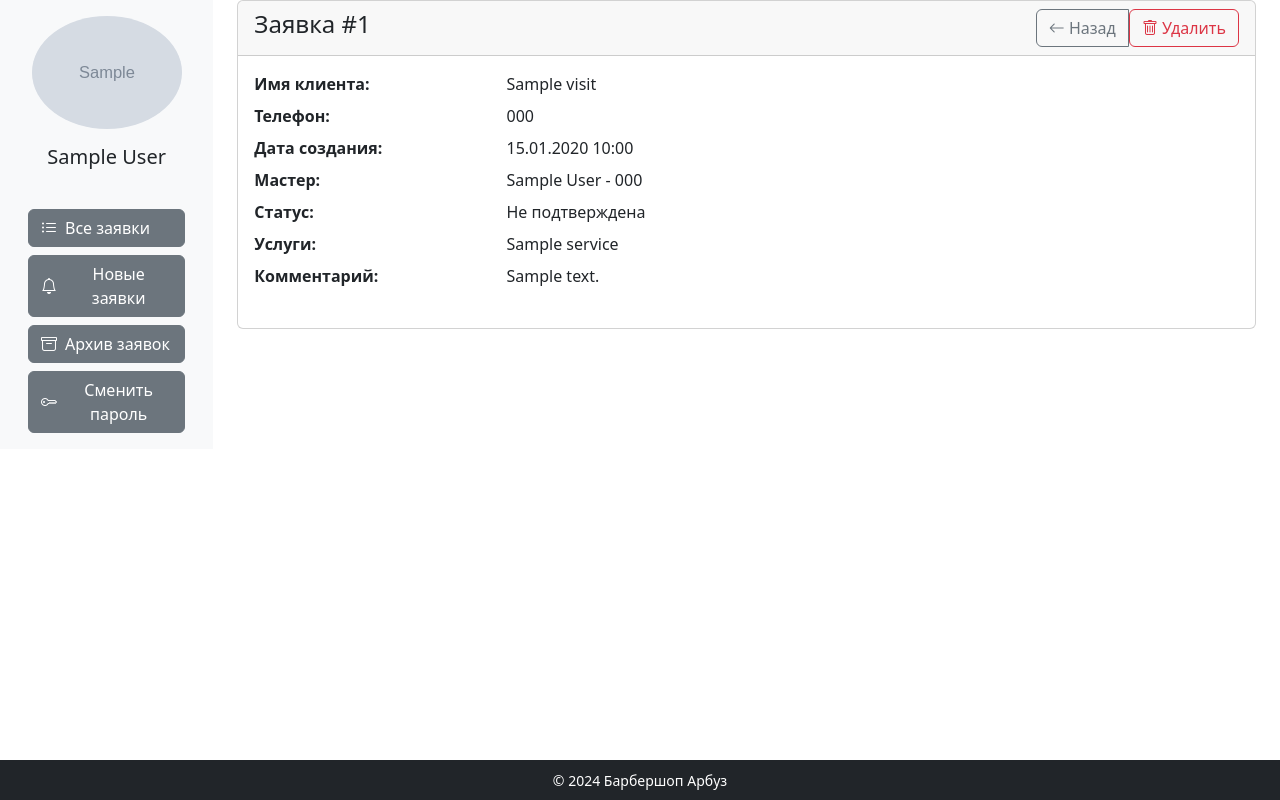
After one commit to Bloedrenn/my_project_2-online, a Django app: page /cabinet/visit/1/ in a window 1280 px wide. The commit adds this page. Run offline with Django 5.2, Linux system fonts and the light colour scheme; a user stored in the database is signed in; tables that the repository leaves empty hold one stand-in row (values such as "Sample post"); grey boxes marked "Sample" are stand-in pictures.

Commit message:
шаблоны личного кабинета и меню; шаблон спискового отображения заявок в личном кабинете; вьюшки входа и выхода и шаблон формы входа; универсальная ListView для разных кнопок списка заявок; изменение пароля в ЛК; детальное отображение и удаление записей в ЛК;

```diff
--- a/barbershop/settings.py
+++ b/barbershop/settings.py
@@ -139,3 +139,6 @@ YOUR_PERSONAL_CHAT_ID = os.getenv("YOUR_PERSONAL_CHAT_ID")
 
 # Новая модель пользователя
 AUTH_USER_MODEL = 'users.CustomUser'
+
+
+LOGIN_URL = 'cabinet:login'
--- a/barbershop/urls.py
+++ b/barbershop/urls.py
@@ -26,7 +26,7 @@ from core.views import (
 
 urlpatterns = [
     path('admin/', admin.site.urls),
-    path('users/', include('users.urls', namespace='users')), # namespace - указываем его из urls.py
+    path('cabinet/', include('users.urls')),
     path("", MainView.as_view(), name="main"),
     path("thanks/", ThanksTemplateView.as_view(), name="thanks"),
     path(
--- /dev/null
+++ b/users/templates/base_cabinet.html
@@ -0,0 +1,34 @@
+{% extends 'base.html' %}
+{% block title %}Личный кабинет | {{ block.super }}{% endblock %}
+{% block content %}
+<div class="container-fluid">
+    <div class="row">
+        <!-- Боковая панель с аватаром -->
+        <div class="col-md-3 col-lg-2 d-md-block bg-light sidebar">
+            <div class="text-center p-3">
+                {% if user.avatar %}
+                    <img src="{{ user.avatar.url }}" alt="Avatar" class="rounded-circle img-fluid mb-3" style="max-width: 150px;">
+                {% endif %}
+                <h5>{{ user.get_full_name|default:user.username }}</h5>
+            </div>
+            {% include 'cabinet_menu.html' %}
+        </div>
+
+        <!-- Основной контент -->
+        <div class="col-md-9 col-lg-10 ms-sm-auto px-md-4">
+            {% block cabinet_content %}{% endblock %}
+        </div>
+    </div>
+</div>
+{% endblock %}
+{% block footer %}
+<footer class="bg-dark text-white py-2">
+    <div class="container">
+        <div class="row">
+            <div class="col-12 text-center">
+                <small>&copy; {% now "Y" %} Барбершоп Арбуз</small>
+            </div>
+        </div>
+    </div>
+</footer>
+{% endblock %}
--- /dev/null
+++ b/users/templates/cabinet_menu.html
@@ -0,0 +1,8 @@
+<div class="d-grid gap-2 p-3">
+    {% for item in cabinet_menu %}
+    <a href="{{ item.url }}" class="btn {% if item.active %}btn-dark{% else %}btn-secondary{% endif %} d-flex align-items-center">
+        <i class="bi {{ item.icon }} me-2"></i>
+        {{ item.title }}
+    </a>
+    {% endfor %}
+</div>
--- /dev/null
+++ b/users/templates/visit_detail.html
@@ -0,0 +1,44 @@
+{% extends 'base_cabinet.html' %}
+{% block title %}Просмотр заявки | {{ block.super }}{% endblock %}
+{% block cabinet_content %}
+<div class="card">
+    <div class="card-header d-flex justify-content-between align-items-center">
+        <h4>Заявка #{{ visit.id }}</h4>
+        <div class="btn-group">
+            <a href="{% url 'cabinet:all_visits' %}" class="btn btn-outline-secondary">
+                <i class="bi bi-arrow-left"></i> Назад
+            </a>
+            <form method="post" action="{% url 'cabinet:visit_delete' visit.pk %}" class="d-inline" onsubmit="return confirm('Вы уверены?');">
+                {% csrf_token %}
+                <button type="submit" class="btn btn-outline-danger">
+                    <i class="bi bi-trash"></i> Удалить
+                </button>
+            </form>
+        </div>
+    </div>
+    <div class="card-body">
+        <dl class="row">
+            <dt class="col-sm-3">Имя клиента:</dt>
+            <dd class="col-sm-9">{{ visit.name }}</dd>
+            <dt class="col-sm-3">Телефон:</dt>
+            <dd class="col-sm-9">{{ visit.phone }}</dd>
+            <dt class="col-sm-3">Дата создания:</dt>
+            <dd class="col-sm-9">{{ visit.created_at|date:"d.m.Y H:i" }}</dd>
+            <dt class="col-sm-3">Мастер:</dt>
+            <dd class="col-sm-9">{{ visit.master }}</dd>
+            <dt class="col-sm-3">Статус:</dt>
+            <dd class="col-sm-9">{{ visit.get_status_display }}</dd>
+            <dt class="col-sm-3">Услуги:</dt>
+            <dd class="col-sm-9">
+                {% for service in visit.services.all %}
+                    {{ service.name }}{% if not forloop.last %}, {% endif %}
+                {% endfor %}
+            </dd>
+            {% if visit.comment %}
+            <dt class="col-sm-3">Комментарий:</dt>
+            <dd class="col-sm-9">{{ visit.comment }}</dd>
+            {% endif %}
+        </dl>
+    </div>
+</div>
+{% endblock %}
--- a/users/urls.py
+++ b/users/urls.py
@@ -1,13 +1,18 @@
 from django.urls import path
-from .views import LoginView, LogoutView, ProfileView
+from . import views
 
-app_name = 'users' # Имя для пространства имён
+app_name = 'cabinet' # Имя для пространства имён
 """
-Теперь к урлам этого приложения мы будем обращаться как users:login
+Теперь к урлам этого приложения мы будем обращаться как cabinet:название_маршрута
 """
 
 urlpatterns = [
-    path('login/', LoginView.as_view(), name='login'),
-    path('logout/', LogoutView.as_view(), name='logout'),
-    path('profile/', ProfileView.as_view(), name='profile'),
+    path('login/', views.LoginView.as_view(), name='login'),
+    path('logout/', views.LogoutView.as_view(), name='logout'),
+    path('all-visits/', views.ProfileVisitsListView.as_view(), name='all_visits'),
+    path('new-visits/', views.ProfileVisitsListView.as_view(), {'visit_type': 'new'}, name='new_visits'),
+    path('visit-archive/', views.ProfileVisitsListView.as_view(), {'visit_type': 'archive'}, name='visit_archive'),
+    path('change-password/', views.ChangePasswordView.as_view(), name='change_password'),
+    path('visit/<int:pk>/', views.VisitDetailView.as_view(), name='visit_detail'),
+    path('visit/<int:pk>/delete/', views.VisitDeleteView.as_view(), name='visit_delete'),
 ]
--- a/users/views.py
+++ b/users/views.py
@@ -1,12 +1,100 @@
-from django.shortcuts import render
-from django.views import View
+from django.views.generic import ListView, DetailView, DeleteView
+from core.models import Visit
+from django.contrib.auth.views import LoginView as BaseLoginView
+from django.contrib.auth.views import LogoutView as BaseLogoutView
+from django.urls import reverse_lazy
+from django.contrib.auth.mixins import LoginRequiredMixin
+from django.contrib.auth.views import PasswordChangeView
 
 
-class LoginView(View):
-    pass
+CABINET_MENU = [
+    {'title': 'Все заявки', 'url': reverse_lazy('cabinet:all_visits'), 'icon': 'bi-list-ul', 'active': False},
+    {'title': 'Новые заявки', 'url': reverse_lazy('cabinet:new_visits'), 'icon': 'bi-bell', 'active': False},
+    {'title': 'Архив заявок', 'url': reverse_lazy('cabinet:visit_archive'), 'icon': 'bi-archive', 'active': False},
+    {'title': 'Сменить пароль', 'url': reverse_lazy('cabinet:change_password'), 'icon': 'bi-key', 'active': False},
+]
+def get_cabinet_menu_context(current_url: str) -> dict:
+    menu = []
+    # Создаем новый список, а не модифицируем существующий
+    for item in CABINET_MENU:
+        menu.append({
+            'title': item['title'],
+            'url': item['url'],
+            'icon': item['icon'],
+            'active': item['url'] == current_url
+        })
+    return {"cabinet_menu": menu}
 
-class LogoutView(View):
-    pass
 
-class ProfileView(View):
-    pass
+class LoginView(BaseLoginView):
+    template_name = 'login.html'
+    next_page = reverse_lazy('cabinet:new_visits')
+    redirect_authenticated_user = True
+
+
+class LogoutView(BaseLogoutView):
+    next_page = reverse_lazy('main')
+
+
+class ProfileVisitsListView(LoginRequiredMixin, ListView):
+    model = Visit
+    template_name = 'visits_list.html'
+    context_object_name = 'visits'
+
+    def get_queryset(self):
+        # Получаем тип визита из параметров URL
+        visit_type = self.kwargs.get('visit_type')
+
+        # Базовый queryset для всех визитов
+        queryset = Visit.objects.all()
+
+        # Фильтрация визитов в зависимости от типа и установка заголовка страницы
+        if visit_type == 'new':
+            queryset = queryset.filter(status=0)
+            self.page_title = 'Новые заявки'
+        elif visit_type == 'archive':
+            queryset = queryset.filter(status__in=[2, 3])
+            self.page_title = 'Архив заявок'
+        else:
+            self.page_title = 'Все заявки'
+
+        return queryset
+
+    def get_context_data(self, **kwargs):
+        # Получаем базовый контекст от родительского класса
+        context = super().get_context_data(**kwargs)
+        # Добавляем заголовок страницы в контекст
+        context['page_title'] = self.page_title
+        # Добавляем контекст меню кабинета
+        context.update(get_cabinet_menu_context(self.request.path))
+        return context
+
+
+class ChangePasswordView(LoginRequiredMixin, PasswordChangeView):
+    template_name = 'change_password.html'
+    success_url = reverse_lazy('cabinet:all_visits')
+
+    def get_context_data(self, **kwargs):
+        context = super().get_context_data(**kwargs)
+        context.update(get_cabinet_menu_context(self.request.path))
+        return context
+
+
+class VisitDetailView(LoginRequiredMixin, DetailView):
+    model = Visit
+    template_name = 'visit_detail.html'
+    context_object_name = 'visit' # Можно без
+
+    def get_context_data(self, **kwargs):
+        context = super().get_context_data(**kwargs)
+        context.update(get_cabinet_menu_context(self.request.path))
+        return context
+
+
+class VisitDeleteView(LoginRequiredMixin, DeleteView):
+    model = Visit
+    success_url = reverse_lazy('cabinet:all_visits')
+
+    # Не работает (Нужен шаблон подтверждения)
+    # def get(self, request, *args, **kwargs):
+    #     return self.post(request, *args, **kwargs)
```
Also changed, not shown: core/templates/menu.html (+24 -0 lines), users/templates/change_password.html (added, +22 -0 lines), users/templates/login.html (added, +24 -0 lines), users/templates/visits_list.html (added, +60 -0 lines).
